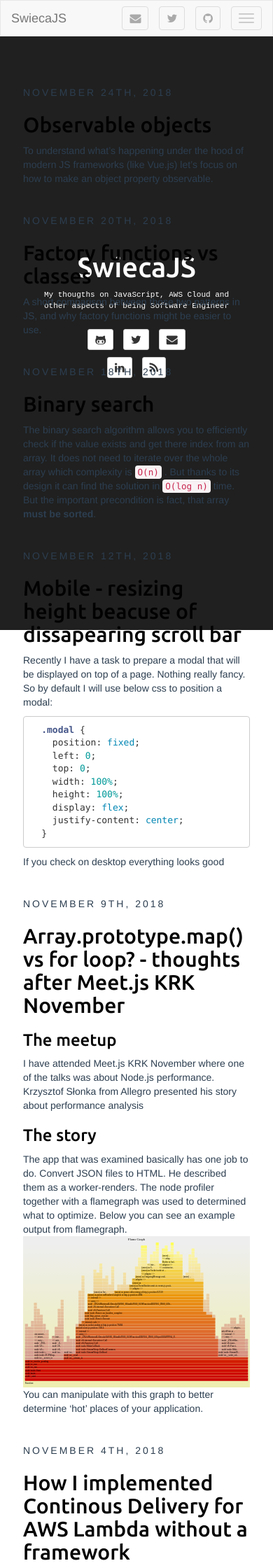
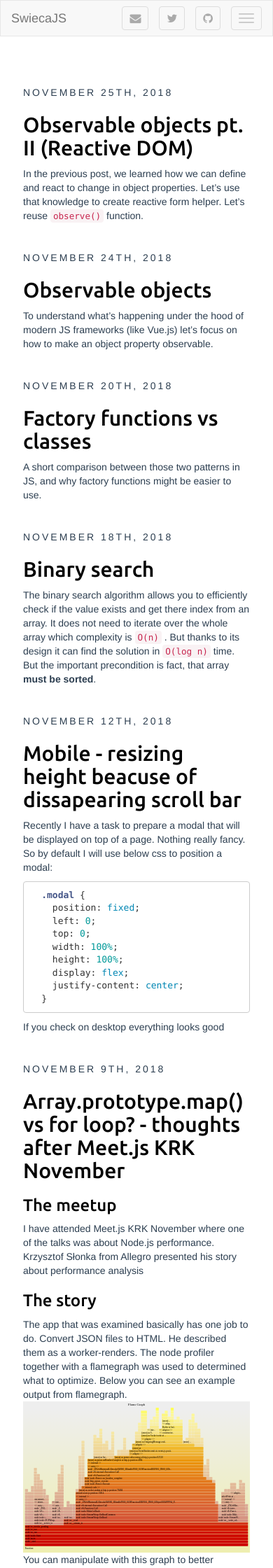
Before and after one commit to swiecaJS/swiecaJS.github.io, a Jekyll site: the page built from index.html, in a window 390 px wide. Shown: the top 2240 px of the page at 70% size. Built offline with Jekyll 4.4.1, drawn with Linux system fonts in a browser that asks for light colours; the list of posts is cut into pages by our own code; some of the changed lines change nothing that is shown; some of the changed text lies outside the part shown.

Commit message:
reactive DOM post

````diff
--- /dev/null
+++ b/_posts/2018-11-25-object-define-property-2.markdown
@@ -0,0 +1,96 @@
+---
+layout: post
+title: "Observable objects pt. II (Reactive DOM)"
+date: 2018-11-25 11:39:22 +0200
+categories: javascript
+---
+
+
+In the previous post, we learned how we can define and react to change in object properties. Let's use that knowledge to create reactive form helper. Let's reuse ```observe()``` function.
+
+```javascript
+
+function observe (obj, key, callback) {
+  let observedValue = obj[key]
+
+  Object.defineProperty(obj, key, {
+    get () {
+      return observedValue
+    },
+    set (newVal) {
+      callback(newVal)
+      observedValue = newVal
+      return observedValue
+    }
+  })
+}
+
+```
+
+### User Story
+Our task will be to bind ```<input>``` and some text tag, like ```<h3>```. We would like to change text value when input value changes. Also, it will be nice to set some starting values for binding
+
+```html
+<h3 swiecajs-text="name">Name</h3>
+<input swiecajs-model="name" placeholder="name" type="text">
+```
+Our DOM pair will look like this. We will use our custom ```swiecajs-...``` property for binding. Let's see how we can create a configuration object
+
+```javascript
+const obj = {
+    selector: 'name',
+    data: 'John',
+    placeholder: 'enter name'
+  }
+```
+
+Right, so we need to select those values and assign the initial state. Let's also keep initial data for the input because we would like to display it when an input is empty.
+```javascript
+
+    const initialData = obj.data
+
+    const input = document.querySelector(`[swiecajs-model="${obj.selector}"]`)
+    input.placeholder = obj.placeholder
+
+    const output = document.querySelector(`[swiecajs-text="${obj.selector}"]`)
+    output.innerHTML = obj.data
+
+```
+Now we can use our ```observe()``` function to track changes in the object. We will also use ```addEventListener``` to track changes of input and assign it to the ```obj.data``` property.
+
+When obj.data changes value, DOM will be updated
+
+```javascript
+// observe changes on input
+input.addEventListener('input', (ev) => {
+  obj.data = ev.target.value ? ev.target.value : initialData
+})
+
+// react to changes
+observe(obj, 'data', (newValue) => {
+  output.innerHTML = newValue
+})
+```
+
+And that's it! We can put everything in action and create ```new``` instances of a reactive pair.
+
+```javascript
+ const NameInput = new swiecaJsInputs({
+    selector: 'name',
+    data: 'John',
+    placeholder: 'enter name'
+  })
+```
+
+Let's see a working example below
+
+
+<p data-height="476" data-theme-id="0" data-slug-hash="eQrMGy" data-default-tab="result" data-user="khazarr" data-pen-title="reactive inputs" class="codepen">See the Pen <a href="https://codepen.io/khazarr/pen/eQrMGy/">reactive inputs</a> by Karol Świeca (<a href="https://codepen.io/khazarr">@khazarr</a>) on <a href="https://codepen.io">CodePen</a>.</p>
+<script async src="https://static.codepen.io/assets/embed/ei.js"></script>
+
+
+---
+*resources*
+* [Damian Dulisz post about Observable objects](https://www.monterail.com/blog/2016/how-to-build-a-reactive-engine-in-javascript-part-1-observable-objects)
+* [Build your own Vue.js github repo](https://github.com/jsrebuild/build-your-own-vuejs/blob/master/book/chapter1.md)
+* [MDN Docs about Object.defineProperty](https://developer.mozilla.org/en-US/docs/Web/JavaScript/Reference/Global_Objects/Object/defineProperty)
--- a/assets/css/style.css
+++ b/assets/css/style.css
@@ -99,7 +99,12 @@ article .share .gplus:hover {
 @media only screen and (min-width: 768px) {
     .page-header{
         margin-right: 70px;
-    }
+	}
+}
+@media only screen and (max-width: 768px) {
+    .sidebar{
+        display: none !important;
+	}
 }
 
 article{
````
